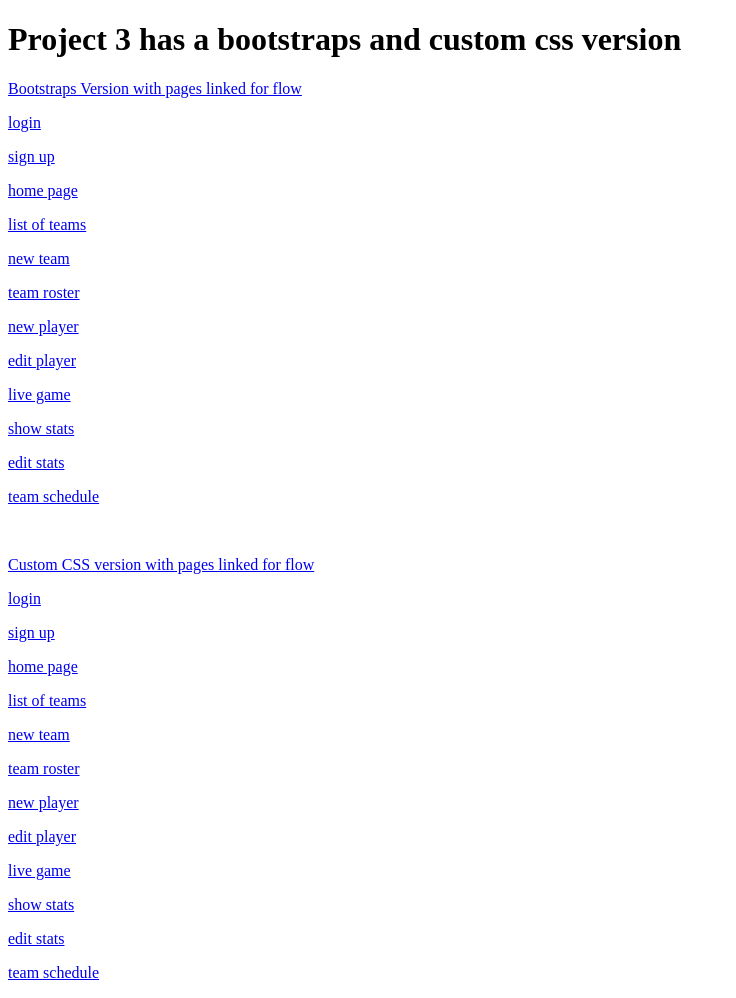
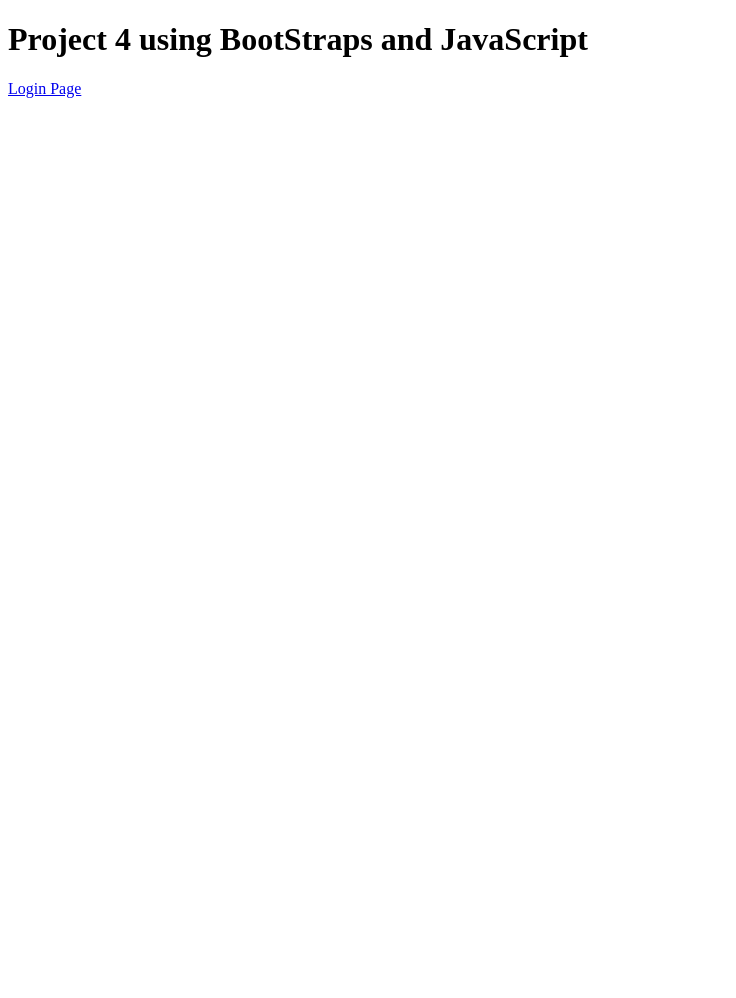
Before and after one commit to kyle-sit/TeamWatch, a plain HTML site: page public/index.html in a window 1280 px wide. Shown: the whole page, without its empty margins (0-736 px from the left). After the commit the page ends 800 px from the top, so only its background shows below. Drawn offline with Linux system fonts and the light colour scheme.

Commit message:
index.html fixed

```diff
--- a/public/index.html
+++ b/public/index.html
@@ -3,36 +3,10 @@
   <head>
     <meta charset="utf-8">
     <meta name="viewport" content="width=device-width, initial-scale=1">
-    <title>Project 3</title>
+    <title>Project 4</title>
   </head>
   <body>
-      <h1>Project 3 has a bootstraps and custom css version</h1>
-          <p><a href="login.html">Bootstraps Version with pages linked for flow</a></p>
-          <p><a href="login.html">login</a></p>
-          <p><a href="signup.html">sign up</a></p>
-          <p><a href="homepage.html">home page</a></p>
-          <p><a href="teams.html">list of teams</a></p>
-          <p><a href="newteam.html">new team</a></p>
-          <p><a href="teamroster.html">team roster</a></p>
-          <p><a href="newplayer.html">new player</a></p>
-          <p><a href="editplayer.html">edit player</a></p>
-          <p><a href="livegame.html">live game</a></p>
-          <p><a href="showStatsBS.html">show stats</a></p>
-          <p><a href="editStatsBS.html">edit stats</a></p>
-          <p><a href="teamschedule.html">team schedule</a></p>
-          <br>
-          <p><a href="login2.html">Custom CSS version with pages linked for flow</a></p>
-          <p><a href="login2.html">login</a></p>
-          <p><a href="signup2.html">sign up</a></p>
-          <p><a href="homepage2.html">home page</a></p>
-          <p><a href="teams2.html">list of teams</a></p>
-          <p><a href="newteam2.html">new team</a></p>
-          <p><a href="teamroster-css.html">team roster</a></p>
-          <p><a href="newplayer2.html">new player</a></p>
-          <p><a href="editplayer2.html">edit player</a></p>
-          <p><a href="livegame-css.html">live game</a></p>
-          <p><a href="showStats.html">show stats</a></p>
-          <p><a href="editStats.html">edit stats</a></p>
-          <p><a href="teamschedule-css.html">team schedule</a></p>
+      <h1>Project 4 using BootStraps and JavaScript</h1>
+          <p><a href="login.html">Login Page</a></p>
   </body>
 </html>
```
Also changed, not shown: public/livegame.html (+1 -1 lines).
